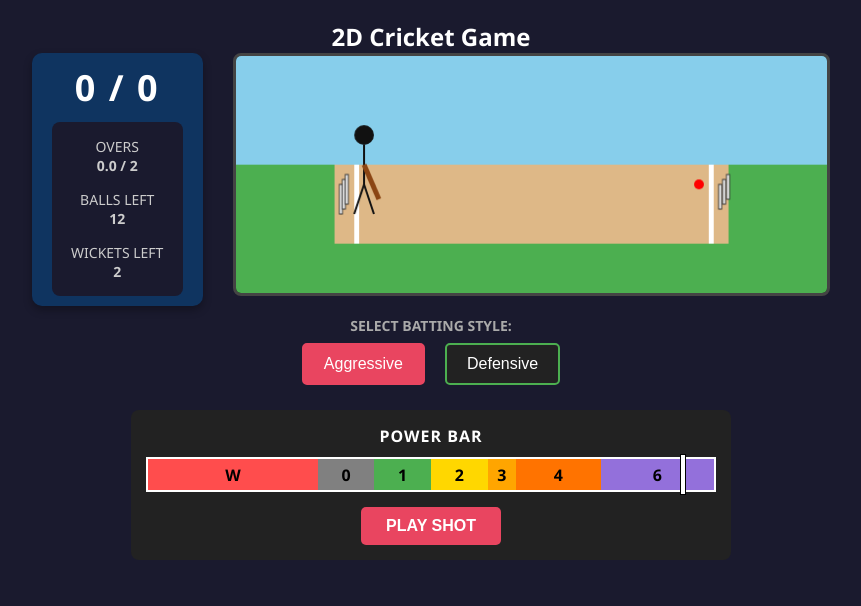
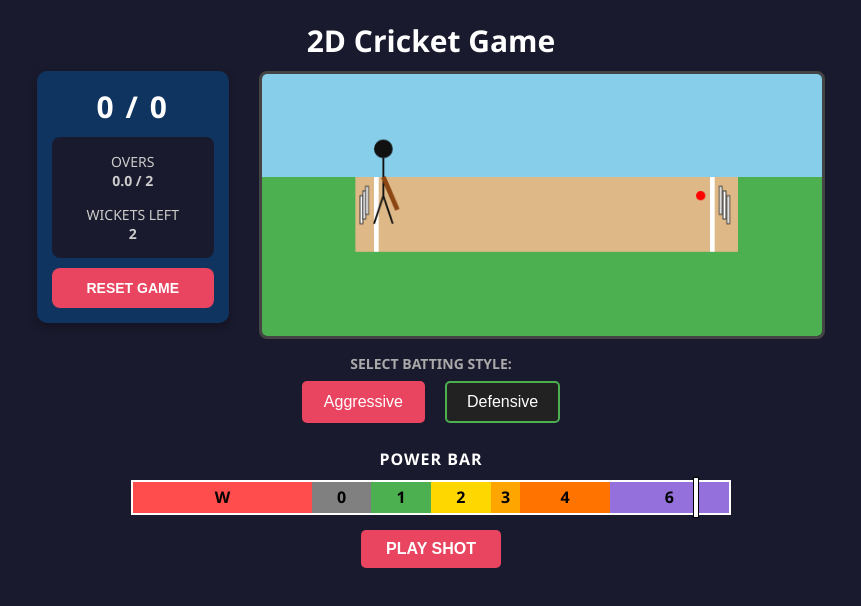
Before and after one commit to Zaid-fareed/WebProgramming, a React (Create React App) app in the folder i230289_a2/: page / in a window 1280 px wide. Shown: the top 606 px of the page, without its empty margins (209-1070 px from the left). Built offline with nearby package versions, Linux system fonts and the light colour scheme.

Commit message:
Complete React 2D cricket game core logic and UI styling

```diff
--- a/i230289_a2/src/App.css
+++ b/i230289_a2/src/App.css
@@ -24,7 +24,7 @@ body {
   padding: 20px;
 }
 
-.game-container {
+.gameContainer {
   display: flex;
   flex-direction: row;
   width: 100%;
@@ -32,19 +32,49 @@ body {
   align-items: flex-start;
 }
 
-.left-column {
+.leftCol {
   flex: 1;
   max-width: 250px;
+  background-color: #0f3460;
+  padding: 15px;
+  border-radius: 10px;
+  box-shadow: 0 4px 8px rgba(0,0,0,0.3);
+  display: flex;
+  flex-direction: column;
 }
 
-.right-column {
+.resetBtn {
+  width: 100%;
+  padding: 12px;
+  margin-top: 10px;
+  background-color: #e94560;
+  color: white;
+  border: none;
+  border-radius: 8px;
+  cursor: pointer;
+  font-weight: bold;
+  font-size: 14px;
+  text-transform: uppercase;
+  transition: background-color 0.2s ease, transform 0.1s ease;
+}
+
+.resetBtn:hover {
+  background-color: #ff4d6d;
+  transform: scale(1.02);
+}
+
+.resetBtn:active {
+  transform: scale(0.98);
+}
+
+.rightCol {
   flex: 3.5;
   flex-direction: column;
   align-items: center;
   gap: 20px;
 }
 
-.powerbar-container {
+.powerBarContainer {
   margin-top: -20px;
   width:80%;
   justify-self: center;
--- a/i230289_a2/src/App.js
+++ b/i230289_a2/src/App.js
@@ -4,27 +4,22 @@ import Ground from './components/Ground';
 import Scoreboard from './components/Scoreboard';
 import BattingStyle from './components/BattingStyle';
 import PowerBar from './components/PowerBar';
-import GameOver from './components/GameOver'; // <-- Imported the new component
+import GameOver from './components/GameOver';
 
 function App() {
-  // State for batting style selection
   const [battingMode, setBattingMode] = useState('aggressive');
 
-  // State to track match scores
   const [runs, setRuns] = useState(0);
   const [wickets, setWickets] = useState(0);
   const [ballsBowled, setBallsBowled] = useState(0);
 
-  // State to track animations
   const [isAnimating, setIsAnimating] = useState(false);
   const [shotResult, setShotResult] = useState(null);
 
-  // Match constraints
   const totalBalls = 12;
   const maxWickets = 2;
   const isGameOver = ballsBowled >= totalBalls || wickets >= maxWickets;
 
-  // Function to reset the game back to 0
   const resetGame = () => {
     setRuns(0);
     setWickets(0);
@@ -34,14 +29,12 @@ function App() {
     setIsAnimating(false);
   };
 
-  // Called when user clicks PLAY SHOT in the PowerBar
   const handleShot = (result) => {
     if (isGameOver || isAnimating) return;
     setShotResult(result);
-    setIsAnimating(true); // Triggers the canvas animation
+    setIsAnimating(true);
   };
 
-  // Called automatically by Ground.js when animation finishes
   const handleAnimationComplete = useCallback(() => {
     if (shotResult) {
       if (shotResult.label === 'W') {
@@ -56,11 +49,11 @@ function App() {
 
   return (
     <div className="App">
-      <h2>2D Cricket Game</h2>
+      <h2 style={{ fontSize: '30px', marginBottom: '10px' }}>2D Cricket Game</h2>
 
-      <div className="game-container">
+      <div className="gameContainer">
 
-        <div className="left-column">
+        <div className="leftCol">
           <Scoreboard
             runs={runs}
             wickets={wickets}
@@ -68,9 +61,15 @@ function App() {
             totalBalls={totalBalls}
             maxWickets={maxWickets}
           />
+          <button
+            className="resetBtn"
+            onClick={resetGame}
+          >
+            Reset Game
+          </button>
         </div>
 
-        <div className="right-column">
+        <div className="rightCol">
           <Ground
             isAnimating={isAnimating}
             resultText={shotResult ? shotResult.label : null}
@@ -87,7 +86,7 @@ function App() {
             disabled={isGameOver || isAnimating}
         />
 
-        <div className="powerbar-container" style={{ width: '100%', marginTop: '15px' }}>
+        <div className="powerBarContainer" style={{ width: '100%', marginTop: '15px' }}>
           <PowerBar
               mode={battingMode}
               hit={handleShot}
@@ -96,7 +95,6 @@ function App() {
         </div>
       </div>
 
-      {/* Shows the Game Over popup overlay ONLY if the game has ended */}
       {isGameOver && (
         <GameOver
           runs={runs}
--- a/i230289_a2/src/components/GameOver.js
+++ b/i230289_a2/src/components/GameOver.js
@@ -1,24 +1,18 @@
 import React from 'react';
 
 const GameOver = ({ runs, wickets, ballsBowled, onRestart }) => {
-  // Calculate strike rate just for fun summary stats
   const strikeRate = ballsBowled > 0 ? ((runs / ballsBowled) * 100).toFixed(2) : 0;
-
   return (
     <div style={styles.overlay}>
       <div style={styles.card}>
-        <h2 style={styles.title}>🏏 INNINGS COMPLETE!</h2>
-
-        {/* Match Summary Stats */}
+        <h2 style={styles.title}>INNINGS COMPLETE!</h2>
         <div style={styles.stats}>
           <p><strong>Final Score:</strong> {runs} / {wickets}</p>
           <p><strong>Balls Played:</strong> {ballsBowled}</p>
           <p><strong>Strike Rate:</strong> {strikeRate}</p>
         </div>
-
-        {/* Play Again Button */}
         <button style={styles.btn} onClick={onRestart}>
-          🔄 PLAY AGAIN
+          PLAY AGAIN
         </button>
       </div>
     </div>
@@ -32,11 +26,11 @@ const styles = {
     left: 0,
     width: '100vw',
     height: '100vh',
-    backgroundColor: 'rgba(0, 0, 0, 0.85)', // Dark semi-transparent background
+    backgroundColor: 'rgba(0, 0, 0, 0.85)',
     display: 'flex',
     justifyContent: 'center',
     alignItems: 'center',
-    zIndex: 1000, // Makes sure it sits on top of everything else
+    zIndex: 1000,
   },
   card: {
     backgroundColor: '#1a1a2e',
--- a/i230289_a2/src/components/Ground.js
+++ b/i230289_a2/src/components/Ground.js
@@ -18,19 +18,17 @@ const Ground = ({ isAnimating, resultText, onAnimEnd }) => {
 
         const draw = () => {
             ctx.clearRect(0, 0, 600, 240);
-
             ctx.fillStyle = '#87CEEB'; ctx.fillRect(0, 0, 600, 110);
-            ctx.fillStyle = '#4CAF50'; ctx.fillRect(0, 110, 600, 130);
-            ctx.fillStyle = '#DEB887'; ctx.fillRect(100, 110, 400, 80);
+            ctx.fillStyle = '#4CAF50'; ctx.fillRect(0, 110, 600, 170);
+            ctx.fillStyle = '#DEB887'; ctx.fillRect(100, 110, 410, 80);
             ctx.fillStyle = 'white'; ctx.fillRect(120, 110, 5, 80); ctx.fillRect(480, 110, 5, 80);
-
             ctx.fillStyle = 'white'; ctx.strokeStyle = '#333'; ctx.lineWidth = 1;
             ctx.fillRect(105, 130, 3, 30); ctx.strokeRect(105, 130, 3, 30);
             ctx.fillRect(108, 125, 3, 30); ctx.strokeRect(108, 125, 3, 30);
             ctx.fillRect(111, 120, 3, 30); ctx.strokeRect(111, 120, 3, 30);
-            ctx.fillRect(490, 130, 3, 25); ctx.strokeRect(490, 130, 3, 25);
-            ctx.fillRect(494, 125, 3, 25); ctx.strokeRect(494, 125, 3, 25);
-            ctx.fillRect(498, 120, 3, 25); ctx.strokeRect(498, 120, 3, 25);
+            ctx.fillRect(490, 120, 3, 30); ctx.strokeRect(490, 120, 3, 30);
+            ctx.fillRect(494, 125, 3, 30); ctx.strokeRect(494, 125, 3, 30);
+            ctx.fillRect(498, 130, 3, 30); ctx.strokeRect(498, 130, 3, 30);
 
             ctx.fillStyle = '#111'; ctx.strokeStyle = '#111'; ctx.lineWidth = 2;
             ctx.beginPath(); ctx.arc(130, 80, 10, 0, Math.PI * 2); ctx.fill();
@@ -91,14 +89,14 @@ const Ground = ({ isAnimating, resultText, onAnimEnd }) => {
         draw();
 
         return () => cancelAnimationFrame(animId);
-    }, [isAnimating, resultText]);
+    }, [isAnimating, resultText, onAnimEnd]);
 
     return (
     <div style={{ width: '100%' }}>
       <canvas
         ref={canvasRef}
         width={600}
-        height={240}
+        height={280}
         style={{
           border: '3px solid #444',
           borderRadius: '8px',
--- a/i230289_a2/src/components/PowerBar.js
+++ b/i230289_a2/src/components/PowerBar.js
@@ -88,7 +88,7 @@ const PowerBar = ({ mode, hit, lock }) => {
 };
 
 const s = {
-  box: { marginTop: '10px', background: '#222', padding: '15px', borderRadius: '8px', textAlign: 'center' },
+  box: { marginTop: '10px', textAlign: 'center' },
   title: { margin: '0 0 10px 0', color: '#fff', fontSize: '16px', letterSpacing: '1px' },
   bar: { display: 'flex', height: '35px', border: '2px solid white', position: 'relative', marginBottom: '15px' },
   seg: { height: '100%', display: 'flex', alignItems: 'center', justifyContent: 'center', color: '#000', fontWeight: 'bold' },
--- a/i230289_a2/src/components/Scoreboard.js
+++ b/i230289_a2/src/components/Scoreboard.js
@@ -14,10 +14,10 @@ const Scoreboard = ({ runs, wickets, ballsLeft, totalBalls, maxWickets }) => {
           <span>OVERS</span>
           <strong>{oversDisplay} / {totalBalls / 6}</strong>
         </div>
-        <div style={styles.statBox}>
+        {/* <div style={styles.statBox}>
           <span>BALLS LEFT</span>
           <strong>{ballsLeft}</strong>
-        </div>
+        </div> */}
         <div style={styles.statBox}>
           <span>WICKETS LEFT</span>
           <strong>{maxWickets - wickets}</strong>
@@ -30,15 +30,15 @@ const Scoreboard = ({ runs, wickets, ballsLeft, totalBalls, maxWickets }) => {
 const styles = {
   container: {
     backgroundColor: '#0f3460',
-    padding: '10px 20px',
+    // padding: '10px 20px',
     borderRadius: '10px',
     textAlign: 'center',
     width: '100%',
     // maxWidth: '600px',
-    boxShadow: '0 4px 8px rgba(0,0,0,0.3)',
+    // boxShadow: '0 4px 8px rgba(0,0,0,0.3)',
   },
   score: {
-    fontSize: '36px',
+    fontSize: '30px',
     margin: '0 0 10px 0',
     color: '#fff',
     letterSpacing: '2px',
```
